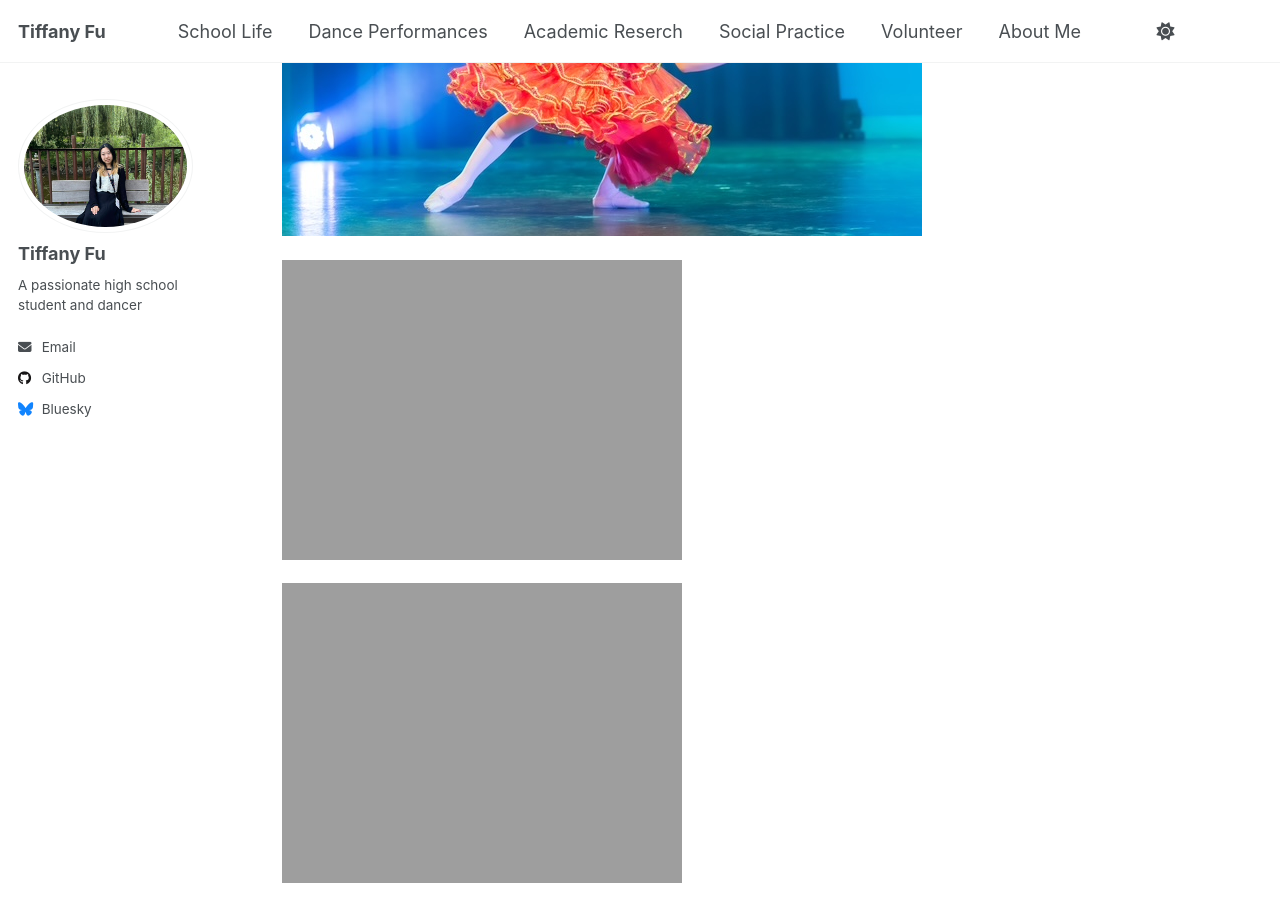
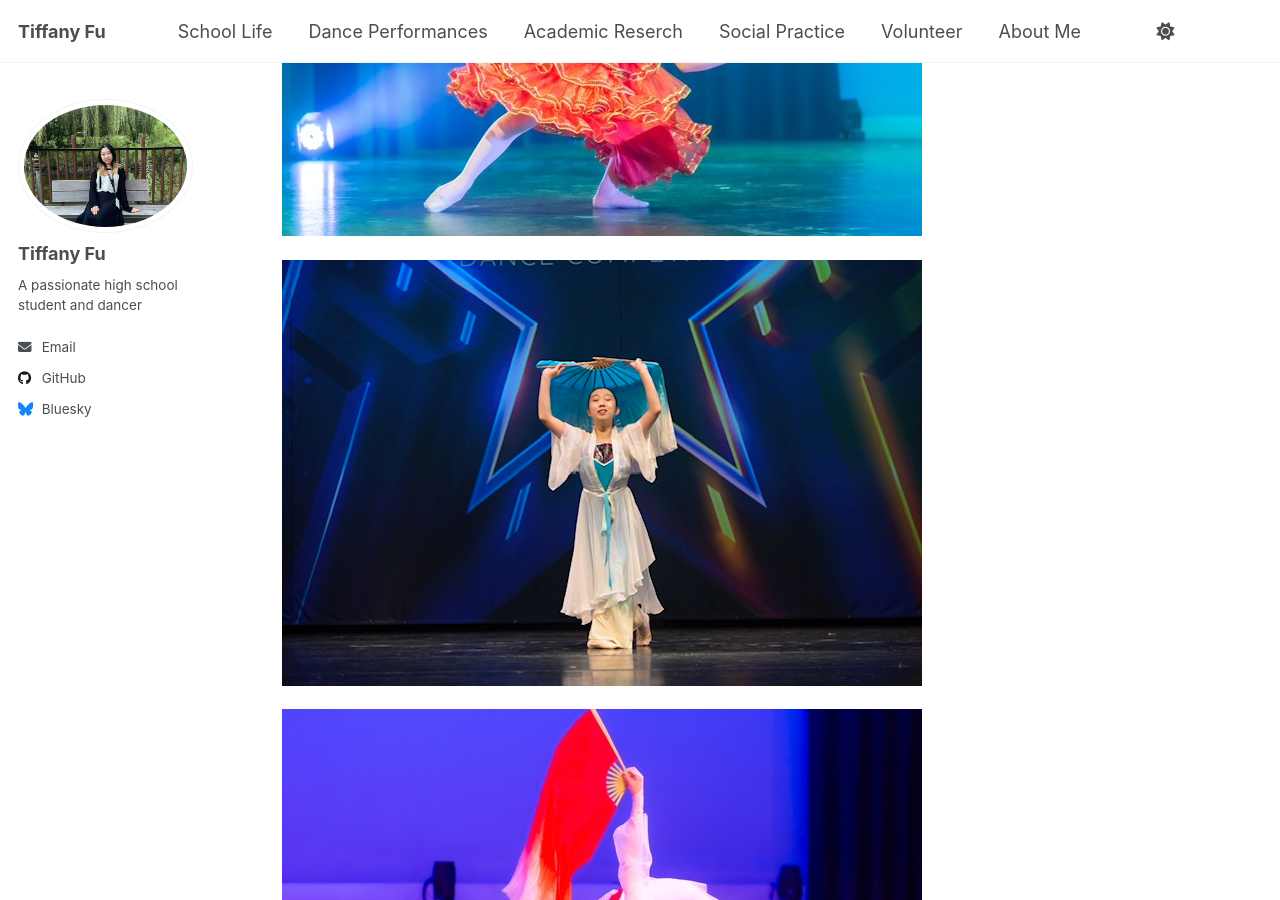
Before and after one commit to TiffanyJTFu/TiffanyFu, a Jekyll site: the page built from _talks/DanceandGrowthMoment.md, in a window 1280 px wide and 900 px high, scrolled down 5650 px. Built offline with Jekyll 4.4.1, drawn with Linux system fonts in a browser that asks for light colours; a script that is not in the unit is left out.

Commit message:
Update DanceandGrowthMoment.md

```diff
--- a/_talks/DanceandGrowthMoment.md
+++ b/_talks/DanceandGrowthMoment.md
@@ -28,6 +28,6 @@ location: "Toronto, Canada"
 
 ![Dance10](https://tiffanyjtfu.github.io/TiffanyFu/images/danceballet1.JPEG)
 
-![Dance10](https://tiffanyjtfu.github.io/TiffanyFu/images/dancetimelessloveBb1.JPG)
+![Dance10](https://tiffanyjtfu.github.io/TiffanyFu/images/dancetimelessloveb3.JPG)
 
-![Dance10](https://tiffanyjtfu.github.io/TiffanyFu/images/dancetimelesslovew3.JPG)
+![Dance10](https://tiffanyjtfu.github.io/TiffanyFu/images/dancetimelesslovew3.JPEG)
```
